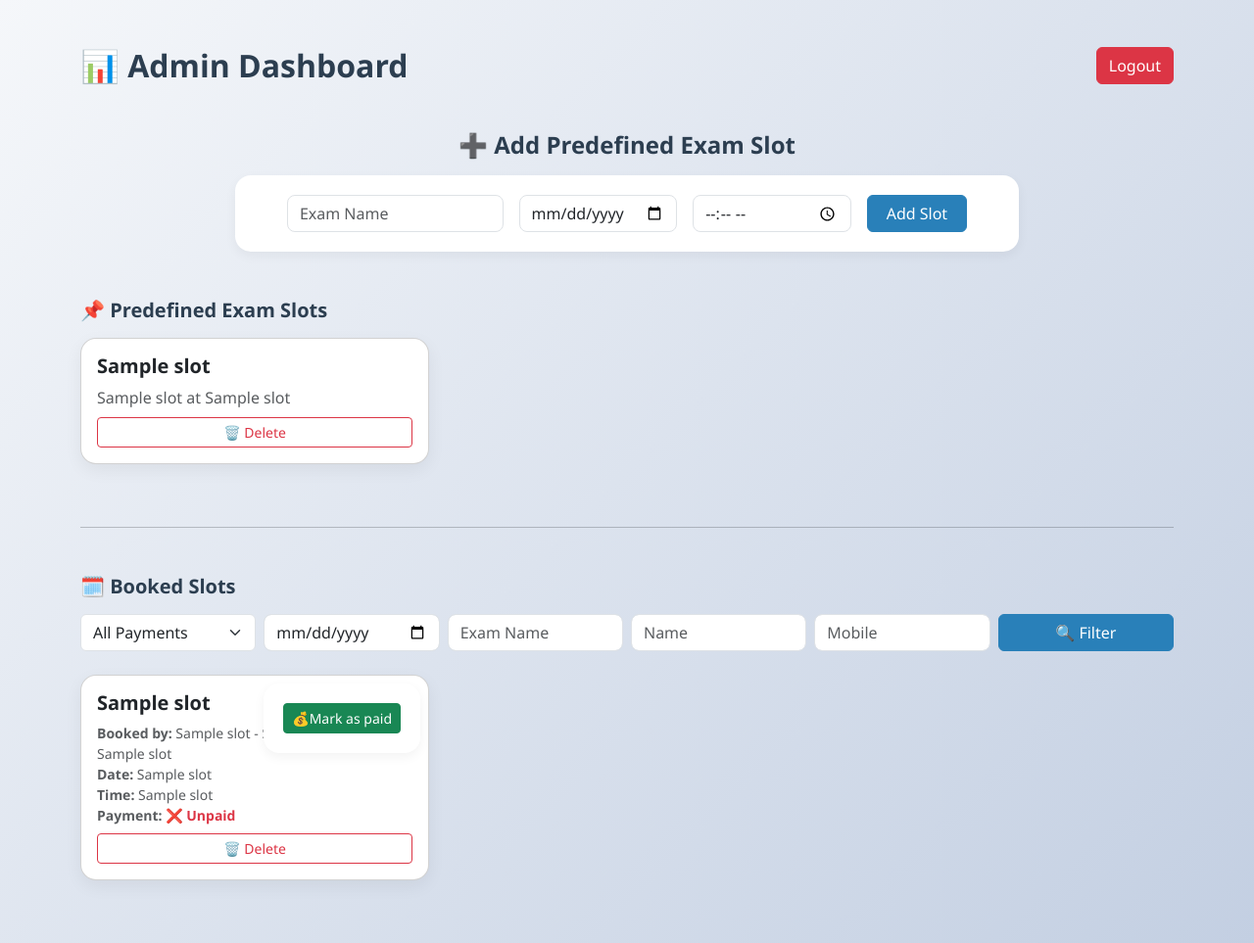
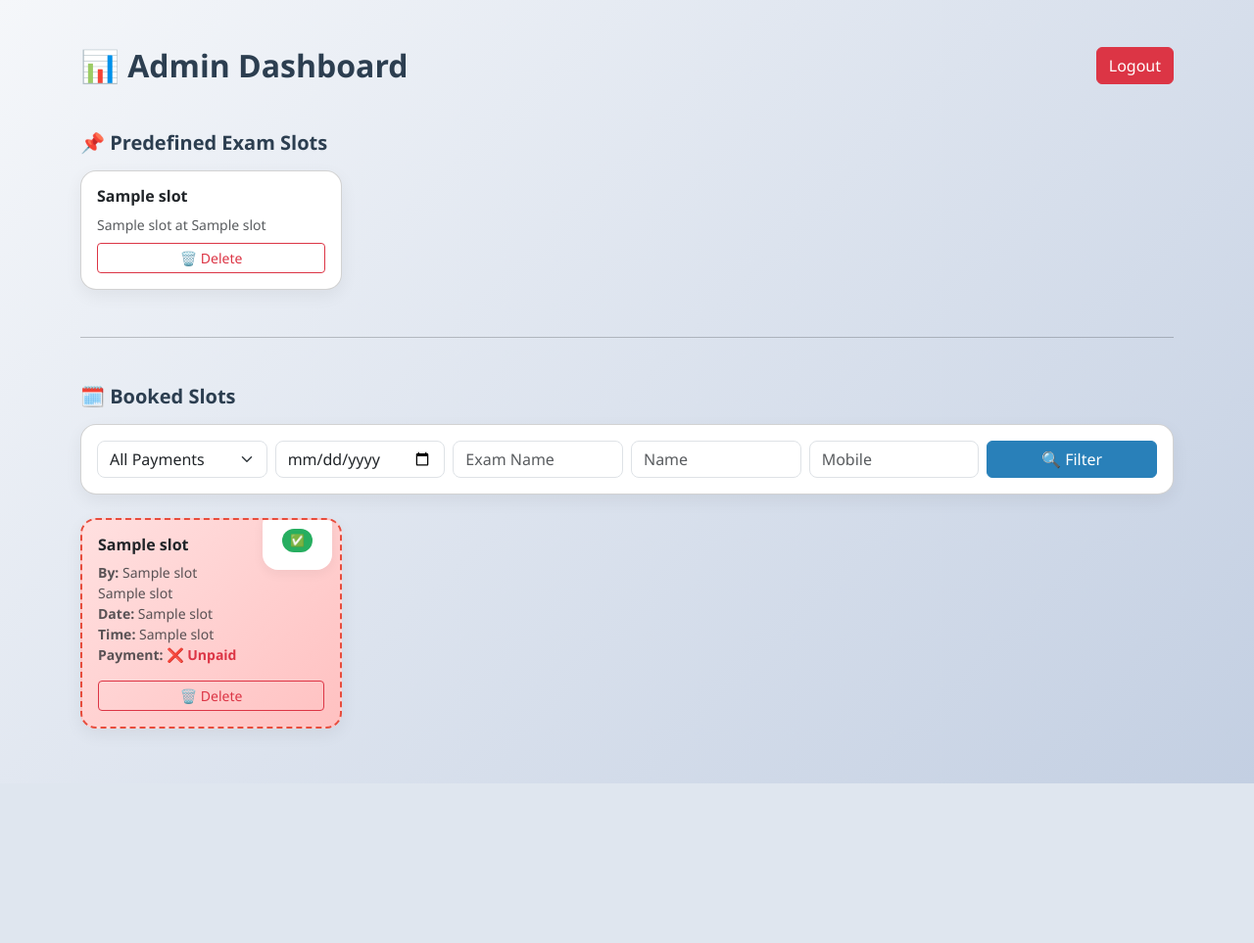
Before and after one commit to mananonymous8080/esb, a Flask app: template templates/admin.html in a window 1280 px wide. Shown: the whole page at 98% size. After the commit the page ends 800 px from the top, so only its background shows below. Run offline with Flask 3, Linux system fonts and the light colour scheme; the template is opened without the code that fills it: most values are stand-ins (such as "Sample title", 1, 10 or a date in 2020); some libraries are stand-ins or nearby versions.

Commit message:
admin page improvement

```diff
--- a/app.py
+++ b/app.py
@@ -117,7 +117,7 @@ def admin_dashboard():
 
     conn = get_connection()
     cur = conn.cursor()
-    cur.execute("SELECT * FROM slots")
+    cur.execute("SELECT * FROM slots WHERE status IS NULL OR status = ''")
     booked_slots = cur.fetchall()
     cur.execute("SELECT * FROM predefined_slots")
     predefined_slots = cur.fetchall()
@@ -159,12 +159,14 @@ def delete_slot(slot_id):
 
     conn = get_connection()
     cur = conn.cursor()
-    cur.execute("DELETE FROM slots WHERE id = %s", (slot_id,))
+    # Instead of DELETE, we UPDATE the status
+    cur.execute("UPDATE slots SET status = 'deleted' WHERE id = %s", (slot_id,))
     conn.commit()
     cur.close()
     conn.close()
-    flash("Booking deleted successfully.")
+    flash("Slot marked as deleted successfully.")
     return redirect(url_for('admin_dashboard'))
+
 
 @app.route('/admin/delete_predefined/<int:slot_id>')
 def delete_predefined(slot_id):
@@ -200,6 +202,24 @@ def mark_as_paid():
 
     return redirect(url_for('admin_dashboard'))
 
+@app.route('/admin/mark_as_done', methods=['POST'])
+def mark_as_done():
+    if not session.get('is_admin'):
+        flash("Access denied.")
+        return redirect(url_for('admin_login'))
+
+    slot_id = request.form.get('slot_id')
+
+    conn = get_connection()
+    cur = conn.cursor()
+    cur.execute("UPDATE slots SET status = %s WHERE id = %s", ('completed', slot_id))
+    conn.commit()
+    cur.close()
+    conn.close()
+    flash("Slot marked as done and moved to Completed  successfully.")
+    return redirect(url_for('admin_dashboard'))
+
+
 
 if __name__ == '__main__':
     app.run(debug=True)
--- a/templates/admin.html
+++ b/templates/admin.html
@@ -4,50 +4,67 @@
   <meta charset="UTF-8">
   <title>Admin Dashboard</title>
   <meta name="viewport" content="width=device-width, initial-scale=1">
+
   <link href="{{ url_for('static', filename='css/style.css') }}" rel="stylesheet">
   <link rel="stylesheet" href="https://cdn.jsdelivr.net/npm/bootstrap@5.3.3/dist/css/bootstrap.min.css">
+
   <style>
     body {
       background: linear-gradient(135deg, #f5f7fa, #c3cfe2);
       font-family: 'Segoe UI', sans-serif;
       min-height: 100vh;
     }
-
     .card {
       border-radius: 1rem;
       box-shadow: 0 6px 18px rgba(0, 0, 0, 0.06);
+      overflow: hidden;
+      transition: 0.3s;
     }
-
-        h2, h4, h5 {
+    .card.paid {
+      background: linear-gradient(135deg, #e0f9e0, #b2fab2);
+      border: 2px solid #2ecc71;
+    }
+    .card.unpaid {
+      background: linear-gradient(135deg, #ffe0e0, #ffc1c1);
+      border: 2px dashed #e74c3c;
+    }
+    h2, h5 {
       font-weight: 600;
       color: #2c3e50;
     }
-
     .btn-primary {
       background-color: #2980b9;
       border-color: #2980b9;
     }
-
     .btn-primary:hover {
       background-color: #2471a3;
     }
-
     .btn-outline-danger:hover {
       background-color: #e74c3c;
       color: white;
     }
-
-        .form-control {
+    .form-control, .form-select {
       border-radius: 0.5rem;
     }
-
     .alert {
       border-radius: 0.5rem;
     }
+    .mark-paid-btn {
+      font-size: 0.75rem;
+      padding: 0.2rem 0.5rem;
+      border-radius: 50px;
+      background-color: #27ae60;
+      border: none;
+    }
+    .mark-paid-btn:hover {
+      background-color: #1e8449;
+    }
   </style>
 </head>
+
 <body>
 <div class="container py-5">
+
   <!-- Header -->
   <div class="d-flex flex-column flex-md-row justify-content-between align-items-start align-items-md-center mb-5">
     <h2 class="mb-3 mb-md-0">📊 Admin Dashboard</h2>
@@ -62,37 +79,15 @@
   {% endwith %}
 
   <!-- Predefined Slots -->
-        <h4 class="mb-3 text-center">➕ Add Predefined Exam Slot</h4>
-        <div class="d-flex justify-content-center">
-            <form action="{{ url_for('add_predefined') }}" method="POST" class="mb-5 w-100" style="max-width: 800px;">
+  <h5 class="mb-3">📌 Predefined Exam Slots</h5>
   <div class="row g-3">
-                    <div class="col-12 col-md-4">
-                        <input type="text" name="exam_name" class="form-control" placeholder="Exam Name" required>
-                    </div>
-                    <div class="col-6 col-md-3">
-                        <input type="date" name="exam_date" class="form-control" required>
-                    </div>
-                    <div class="col-6 col-md-3">
-                        <input type="time" name="exam_time" class="form-control" required>
-                    </div>
-                    <div class="col-12 col-md-2">
-                        <button type="submit" class="btn btn-primary w-100">Add Slot</button>
-                    </div>
-                </div>
-            </form>
-        </div>
-
-
-        <!-- Display Predefined Slots -->
-        <h5 class="mb-3">📌 Predefined Exam Slots</h5>
-        <div class="row">
     {% for slot in predefined_slots %}
-            <div class="col-12 col-sm-6 col-lg-4 mb-3">
+    <div class="col-6 col-md-4 col-lg-3">
       <div class="card h-100">
         <div class="card-body d-flex flex-column justify-content-between">
           <div>
-                            <h5 class="card-title">{{ slot[1] }}</h5>
-                            <p class="card-text text-muted">{{ slot[2] }} at {{ slot[3] }}</p>
+            <h6 class="card-title fw-bold">{{ slot[1] }}</h6>
+            <p class="card-text text-muted small">{{ slot[2] }} at {{ slot[3] }}</p>
           </div>
           <a href="{{ url_for('delete_predefined', slot_id=slot[0]) }}" class="btn btn-sm btn-outline-danger mt-2">🗑️ Delete</a>
         </div>
@@ -103,78 +98,83 @@
 
   <hr class="my-5">
 
+  <!-- Booked Slots -->
+  <h5 class="mb-3">🗓️ Booked Slots</h5>
 
-        <!-- 🔍 Filter Booked Slots -->
-        <h5 class="mb-3">🗓️ Booked Slots</h5>
-        <div class="row g-2 align-items-end mb-4">
-            <div class="col-6 col-md-2">
-                <select class="form-select" id="filterPayment">
-                    <option value="">All Payments</option>
-                    <option value="PAID">Paid</option>
-                    <option value="UNPAID">Unpaid</option>
-                </select>
+  <!-- Filters -->
+  <div class="card mb-4">
+    <div class="card-body">
+      <div class="row g-2">
+        <div class="col-6 col-md-2"><select class="form-select" id="filterPayment"><option value="">All Payments</option><option value="PAID">Paid</option><option value="UNPAID">Unpaid</option></select></div>
+        <div class="col-6 col-md-2"><input type="date" class="form-control" id="filterDate"></div>
+        <div class="col-6 col-md-2"><input type="text" class="form-control" id="filterExam" placeholder="Exam Name"></div>
+        <div class="col-6 col-md-2"><input type="text" class="form-control" id="filterName" placeholder="Name"></div>
+        <div class="col-6 col-md-2"><input type="text" class="form-control" id="filterMobile" placeholder="Mobile"></div>
+        <div class="col-6 col-md-2"><button class="btn btn-primary w-100" onclick="applyFilters()">🔍 Filter</button></div>
       </div>
-            <div class="col-6 col-md-2">
-                <input type="date" class="form-control" id="filterDate">
-            </div>
-            <div class="col-6 col-md-2">
-                <input type="text" class="form-control" id="filterExam" placeholder="Exam Name">
-            </div>
-            <div class="col-6 col-md-2">
-                <input type="text" class="form-control" id="filterName" placeholder="Name">
-            </div>
-            <div class="col-6 col-md-2">
-                <input type="text" class="form-control" id="filterMobile" placeholder="Mobile">
-            </div>
-            <div class="col-6 col-md-2">
-                <button class="btn btn-primary w-100" onclick="applyFilters()">🔍 Filter</button>
     </div>
   </div>
 
-        <!-- 📋 Booked Slots -->
-        <div class="row">
+  <!-- Booked Slots Cards -->
+  <div class="row g-3">
     {% for slot in booked_slots %}
-            <div class="col-12 col-sm-6 col-lg-4 mb-3 booked-slot"
+    <div class="col-6 col-md-4 col-lg-3 booked-slot"
          data-payment="{{ slot[7] }}"
          data-date="{{ slot[5] }}"
          data-exam="{{ slot[4]|lower }}"
          data-name="{{ slot[1]|lower }}"
          data-mobile="{{ slot[2] }}">
-                <div class="card h-100 position-relative">
+      <div class="card h-100 position-relative {% if slot[7] == 'PAID' %}paid{% else %}unpaid{% endif %}">
         <div class="card-body d-flex flex-column justify-content-between">
+
+          <!-- Mark Paid Button -->
+          {% if slot[7] != 'PAID' %}
+          <div class="position-absolute top-0 end-0 m-2">
+            <form action="{{ url_for('mark_as_paid') }}" method="POST" class="d-inline">
+              <input type="hidden" name="slot_id" value="{{ slot[0] }}">
+              <button type="button" class="btn mark-paid-btn" onclick="showPaymentPrompt(this)" title="Mark as Paid">✅</button>
+            </form>
+          </div>
+          {% endif %}
+
           <div>
-                            <h5 class="card-title">{{ slot[4] }}</h5>
-                            <p class="card-text small text-muted">
-                                <strong>Booked by:</strong> {{ slot[1] }} - {{ slot[3] }}<br>
+            <h6 class="card-title fw-bold">{{ slot[4] }}</h6>
+            <p class="card-text small text-muted mb-2">
+              <strong>By:</strong> {{ slot[1] }}<br>
               {{ slot[2] }}<br>
               <strong>Date:</strong> {{ slot[5] }}<br>
               <strong>Time:</strong> {{ slot[6] }}<br>
               <strong>Payment:</strong>
               {% if slot[7] == 'PAID' %}
-                                    <span class="text-success fw-semibold">✅ Paid</span> (₹{{ slot[8] }})
+                <span class="text-success fw-semibold">✅ ₹{{ slot[8] }}</span>
               {% else %}
                 <span class="text-danger fw-semibold">❌ Unpaid</span>
               {% endif %}
             </p>
           </div>
 
-                        {% if slot[7] != 'PAID' %}
-                        <form action="{{ url_for('mark_as_paid') }}" method="POST" class="position-absolute top-0 end-0 m-2">
+        {% if slot[7] == 'PAID' %}
+            <form action="{{ url_for('mark_as_done') }}" method="POST" class="mt-2">
                 <input type="hidden" name="slot_id" value="{{ slot[0] }}">
-                            <button type="button" class="btn btn-sm btn-success" onclick="showPaymentPrompt(this)">💰Mark as paid</button>
+                <button type="submit" class="btn btn-sm btn-success w-100">✅ Done</button>
             </form>
+        {% else %}
+            <a href="#" onclick="confirmDelete('{{ url_for('delete_slot', slot_id=slot[0]) }}')" class="btn btn-sm btn-outline-danger mt-2">🗑️ Delete</a>
         {% endif %}
 
-                        <a href="{{ url_for('delete_slot', slot_id=slot[0]) }}" class="btn btn-sm btn-outline-danger mt-2">🗑️ Delete</a>
         </div>
       </div>
     </div>
     {% endfor %}
   </div>
+
 </div>
 
-    <!-- Payment Prompt JS -->
+<!-- Scripts -->
+<script src="https://cdn.jsdelivr.net/npm/bootstrap@5.3.3/dist/js/bootstrap.bundle.min.js"></script>
+
 <script>
+  // Payment Prompt
   function showPaymentPrompt(button) {
     const form = button.closest('form');
     const amount = prompt("Enter amount paid (in ₹):");
@@ -190,13 +190,13 @@
     }
   }
 
+  // Filter Function
   function applyFilters() {
     const payment = document.getElementById('filterPayment').value;
     const date = document.getElementById('filterDate').value;
     const exam = document.getElementById('filterExam').value.toLowerCase();
     const name = document.getElementById('filterName').value.toLowerCase();
     const mobile = document.getElementById('filterMobile').value;
-
     const cards = document.querySelectorAll('.booked-slot');
 
     cards.forEach(card => {
@@ -209,6 +209,14 @@
       card.style.display = (matchesPayment && matchesDate && matchesExam && matchesName && matchesMobile) ? '' : 'none';
     });
   }
+
+  function confirmDelete(url) {
+  if (confirm('Are you sure you want to delete this UNPAID slot?')) {
+    window.location.href = url;
+  }
+}
+
 </script>
+
 </body>
 </html>
```
Lines whose indentation alone changed are shown as unchanged.
